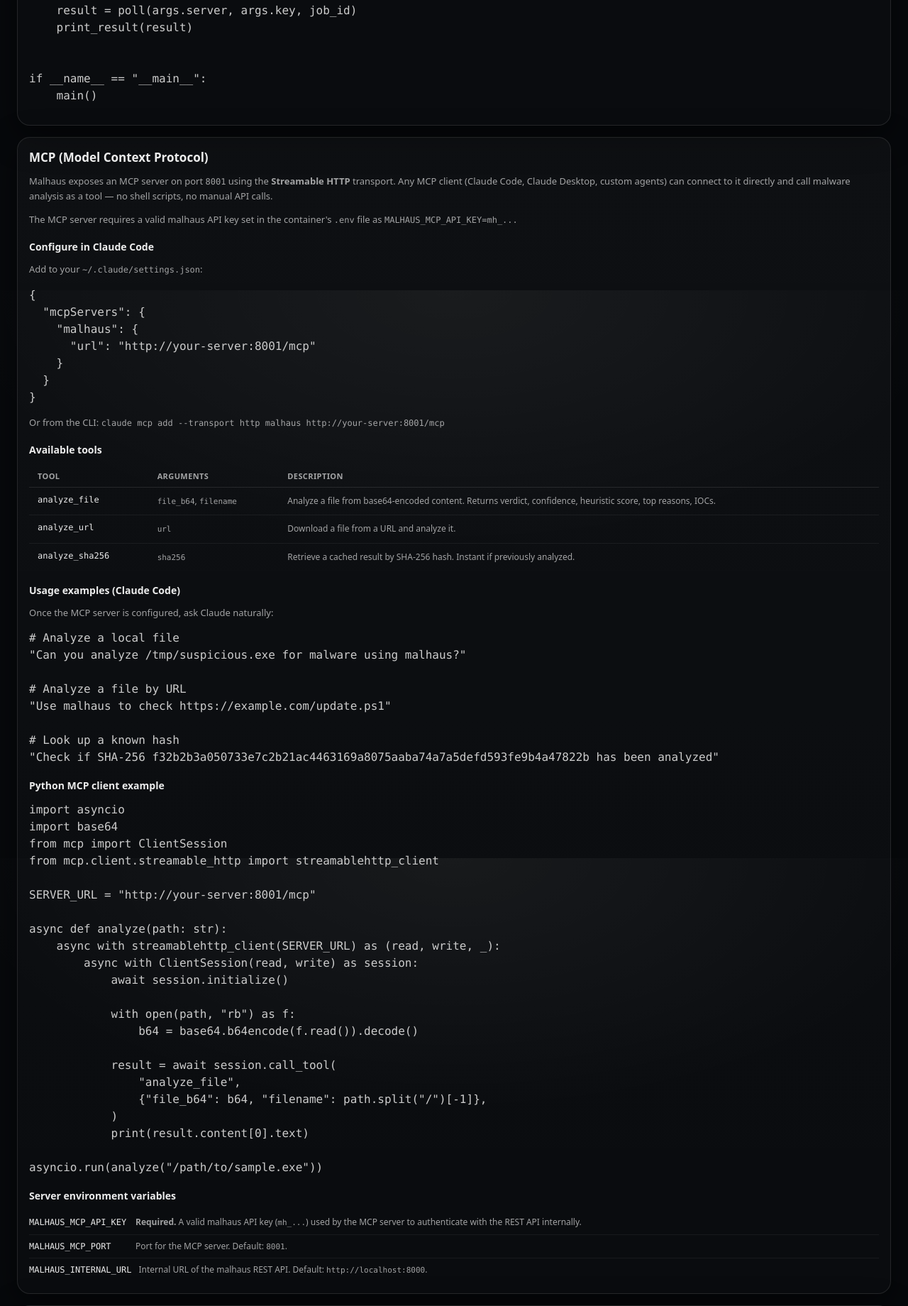
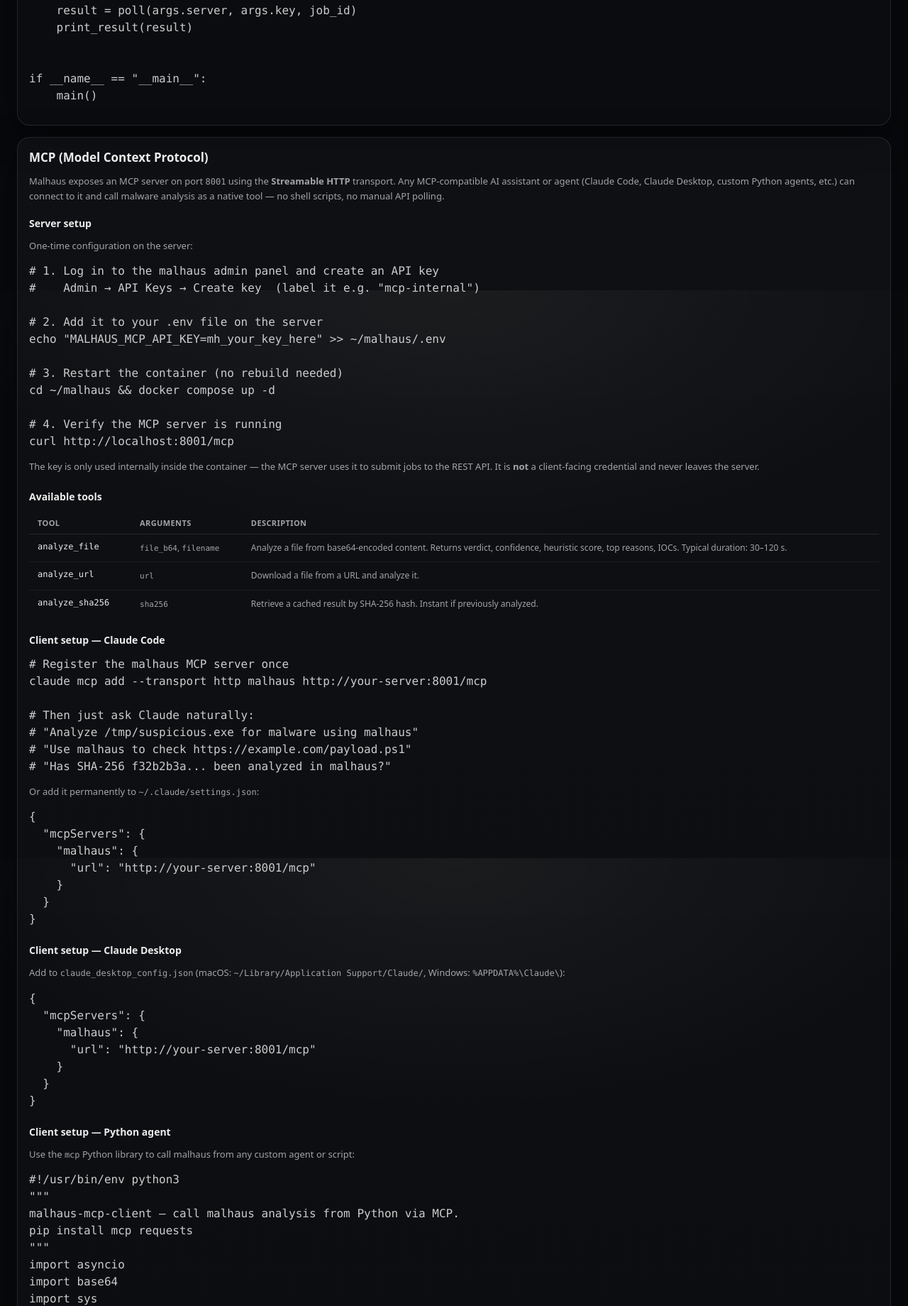
Before and after one commit to toorandom/malhaus, a Python web app: template webapp/templates/api_docs.html in a window 1280 px wide. Shown: the part 4391-6231 px from the top of the page at 71% size. Run offline with Jinja, Linux system fonts and the light colour scheme; the template is opened without the code that fills it, so the values that code supplies are empty; some libraries are stand-ins or nearby versions.

Commit message:
fix: MCP server startup + full setup docs and .env.example
- mcp_server.py: fix FastMCP.run() call — host/port belong on the
  constructor, not run(). run() only accepts transport and mount_path.
  streamable_http_path defaults to /mcp so endpoint is host:8001/mcp.
- .env.example: add MALHAUS_MCP_API_KEY and MALHAUS_MCP_PORT with full
  step-by-step setup instructions as comments.
- api_docs.html: replace Claude-Code-only MCP section with complete docs:
  server setup steps, available tools table, client examples for
  Claude Code, Claude Desktop, and generic Python MCP client.

Co-Authored-By: Claude Sonnet 4.6 <noreply@anthropic.com>

```diff
--- a/webapp/templates/api_docs.html
+++ b/webapp/templates/api_docs.html
@@ -274,41 +274,39 @@ if __name__ == "__main__":
       <h2 class="section-title">MCP (Model Context Protocol)</h2>
       <p class="note">
         Malhaus exposes an MCP server on port <span class="mono" style="font-size:12px;">8001</span>
-        using the <strong>Streamable HTTP</strong> transport. Any MCP client (Claude Code, Claude Desktop,
-        custom agents) can connect to it directly and call malware analysis as a tool — no shell scripts,
-        no manual API calls.
-      </p>
-      <p class="note">
-        The MCP server requires a valid malhaus API key set in the container's
-        <span class="mono" style="font-size:12px;">.env</span> file as
-        <span class="mono" style="font-size:12px;">MALHAUS_MCP_API_KEY=mh_...</span>
+        using the <strong>Streamable HTTP</strong> transport. Any MCP-compatible AI assistant or agent
+        (Claude Code, Claude Desktop, custom Python agents, etc.) can connect to it and call malware
+        analysis as a native tool — no shell scripts, no manual API polling.
       </p>
 
-      <h3 class="section-title" style="font-size:14px; margin-top:18px;">Configure in Claude Code</h3>
-      <p class="note">Add to your <span class="mono" style="font-size:12px;">~/.claude/settings.json</span>:</p>
-<pre><code class="language-json">{
-  "mcpServers": {
-    "malhaus": {
-      "url": "http://your-server:8001/mcp"
-    }
-  }
-}</code></pre>
-      <p class="note" style="margin-top:12px;">Or from the CLI: <span class="mono" style="font-size:12px;">claude mcp add --transport http malhaus http://your-server:8001/mcp</span></p>
+      <h3 class="section-title" style="font-size:14px; margin-top:18px;">Server setup</h3>
+      <p class="note">One-time configuration on the server:</p>
+<pre><code class="language-bash"># 1. Log in to the malhaus admin panel and create an API key
+#    Admin → API Keys → Create key  (label it e.g. "mcp-internal")
 
-      <h3 class="section-title" style="font-size:14px; margin-top:18px;">Available tools</h3>
+# 2. Add it to your .env file on the server
+echo "MALHAUS_MCP_API_KEY=mh_your_key_here" >> ~/malhaus/.env
+
+# 3. Restart the container (no rebuild needed)
+cd ~/malhaus && docker compose up -d
+
+# 4. Verify the MCP server is running
+curl http://localhost:8001/mcp</code></pre>
+      <p class="note" style="margin-top:10px;">
+        The key is only used internally inside the container — the MCP server uses it to submit jobs to
+        the REST API. It is <strong>not</strong> a client-facing credential and never leaves the server.
+      </p>
+
+      <h3 class="section-title" style="font-size:14px; margin-top:22px;">Available tools</h3>
       <table class="endpoint-table">
         <thead>
-          <tr>
-            <th>Tool</th>
-            <th>Arguments</th>
-            <th>Description</th>
-          </tr>
+          <tr><th>Tool</th><th>Arguments</th><th>Description</th></tr>
         </thead>
         <tbody>
           <tr>
             <td class="path-cell">analyze_file</td>
             <td class="desc-cell"><span class="mono" style="font-size:11px;">file_b64</span>, <span class="mono" style="font-size:11px;">filename</span></td>
-            <td class="desc-cell">Analyze a file from base64-encoded content. Returns verdict, confidence, heuristic score, top reasons, IOCs.</td>
+            <td class="desc-cell">Analyze a file from base64-encoded content. Returns verdict, confidence, heuristic score, top reasons, IOCs. Typical duration: 30–120 s.</td>
           </tr>
           <tr>
             <td class="path-cell">analyze_url</td>
@@ -323,55 +321,104 @@ if __name__ == "__main__":
         </tbody>
       </table>
 
-      <h3 class="section-title" style="font-size:14px; margin-top:18px;">Usage examples (Claude Code)</h3>
-      <p class="note">Once the MCP server is configured, ask Claude naturally:</p>
-<pre><code class="language-bash"># Analyze a local file
-"Can you analyze /tmp/suspicious.exe for malware using malhaus?"
+      <h3 class="section-title" style="font-size:14px; margin-top:22px;">Client setup — Claude Code</h3>
+<pre><code class="language-bash"># Register the malhaus MCP server once
+claude mcp add --transport http malhaus http://your-server:8001/mcp
 
-# Analyze a file by URL
-"Use malhaus to check https://example.com/update.ps1"
+# Then just ask Claude naturally:
+# "Analyze /tmp/suspicious.exe for malware using malhaus"
+# "Use malhaus to check https://example.com/payload.ps1"
+# "Has SHA-256 f32b2b3a... been analyzed in malhaus?"</code></pre>
+      <p class="note" style="margin-top:10px;">Or add it permanently to <span class="mono" style="font-size:12px;">~/.claude/settings.json</span>:</p>
+<pre><code class="language-json">{
+  "mcpServers": {
+    "malhaus": {
+      "url": "http://your-server:8001/mcp"
+    }
+  }
+}</code></pre>
 
-# Look up a known hash
-"Check if SHA-256 f32b2b3a050733e7c2b21ac4463169a8075aaba74a7a5defd593fe9b4a47822b has been analyzed"</code></pre>
+      <h3 class="section-title" style="font-size:14px; margin-top:22px;">Client setup — Claude Desktop</h3>
+      <p class="note">Add to <span class="mono" style="font-size:12px;">claude_desktop_config.json</span> (macOS: <span class="mono" style="font-size:12px;">~/Library/Application Support/Claude/</span>, Windows: <span class="mono" style="font-size:12px;">%APPDATA%\Claude\</span>):</p>
+<pre><code class="language-json">{
+  "mcpServers": {
+    "malhaus": {
+      "url": "http://your-server:8001/mcp"
+    }
+  }
+}</code></pre>
 
-      <h3 class="section-title" style="font-size:14px; margin-top:18px;">Python MCP client example</h3>
-<pre><code class="language-python">import asyncio
+      <h3 class="section-title" style="font-size:14px; margin-top:22px;">Client setup — Python agent</h3>
+      <p class="note">Use the <span class="mono" style="font-size:12px;">mcp</span> Python library to call malhaus from any custom agent or script:</p>
+<pre><code class="language-python">#!/usr/bin/env python3
+"""
+malhaus-mcp-client — call malhaus analysis from Python via MCP.
+pip install mcp requests
+"""
+import asyncio
 import base64
+import sys
 from mcp import ClientSession
 from mcp.client.streamable_http import streamablehttp_client
 
 SERVER_URL = "http://your-server:8001/mcp"
 
-async def analyze(path: str):
+
+async def analyze_file(path: str) -> str:
     async with streamablehttp_client(SERVER_URL) as (read, write, _):
         async with ClientSession(read, write) as session:
             await session.initialize()
-
             with open(path, "rb") as f:
                 b64 = base64.b64encode(f.read()).decode()
-
             result = await session.call_tool(
                 "analyze_file",
                 {"file_b64": b64, "filename": path.split("/")[-1]},
             )
-            print(result.content[0].text)
+            return result.content[0].text
 
-asyncio.run(analyze("/path/to/sample.exe"))
+
+async def analyze_url(url: str) -> str:
+    async with streamablehttp_client(SERVER_URL) as (read, write, _):
+        async with ClientSession(read, write) as session:
+            await session.initialize()
+            result = await session.call_tool("analyze_url", {"url": url})
+            return result.content[0].text
+
+
+async def analyze_sha256(sha256: str) -> str:
+    async with streamablehttp_client(SERVER_URL) as (read, write, _):
+        async with ClientSession(read, write) as session:
+            await session.initialize()
+            result = await session.call_tool("analyze_sha256", {"sha256": sha256})
+            return result.content[0].text
+
+
+if __name__ == "__main__":
+    if len(sys.argv) < 2:
+        print("Usage: python client.py <file|url|sha256> [value]")
+        sys.exit(1)
+    mode, value = sys.argv[1], sys.argv[2] if len(sys.argv) > 2 else ""
+    if mode == "file":
+        print(asyncio.run(analyze_file(value)))
+    elif mode == "url":
+        print(asyncio.run(analyze_url(value)))
+    elif mode == "sha256":
+        print(asyncio.run(analyze_sha256(value)))
 </code></pre>
 
-      <h3 class="section-title" style="font-size:14px; margin-top:18px;">Server environment variables</h3>
+      <h3 class="section-title" style="font-size:14px; margin-top:22px;">Server environment variables</h3>
       <ul class="field-list">
         <li>
           <span class="field-name">MALHAUS_MCP_API_KEY</span>
-          <span class="field-desc"><strong>Required.</strong> A valid malhaus API key (<span class="mono" style="font-size:11px;">mh_...</span>) used by the MCP server to authenticate with the REST API internally.</span>
+          <span class="field-desc"><strong>Required.</strong> A malhaus API key (<span class="mono" style="font-size:11px;">mh_...</span>) created in the admin panel. Used internally by the MCP server to authenticate with the REST API. Not exposed to clients.</span>
         </li>
         <li>
           <span class="field-name">MALHAUS_MCP_PORT</span>
-          <span class="field-desc">Port for the MCP server. Default: <span class="mono" style="font-size:11px;">8001</span>.</span>
+          <span class="field-desc">MCP server listen port. Default: <span class="mono" style="font-size:11px;">8001</span>.</span>
         </li>
         <li>
           <span class="field-name">MALHAUS_INTERNAL_URL</span>
-          <span class="field-desc">Internal URL of the malhaus REST API. Default: <span class="mono" style="font-size:11px;">http://localhost:8000</span>.</span>
+          <span class="field-desc">Internal REST API base URL. Default: <span class="mono" style="font-size:11px;">http://localhost:8000</span>. Only change if running the REST API on a different host/port.</span>
         </li>
       </ul>
     </section>
```
Also changed, not shown: mcp_server.py (+26 -20 lines), 1 other file.
